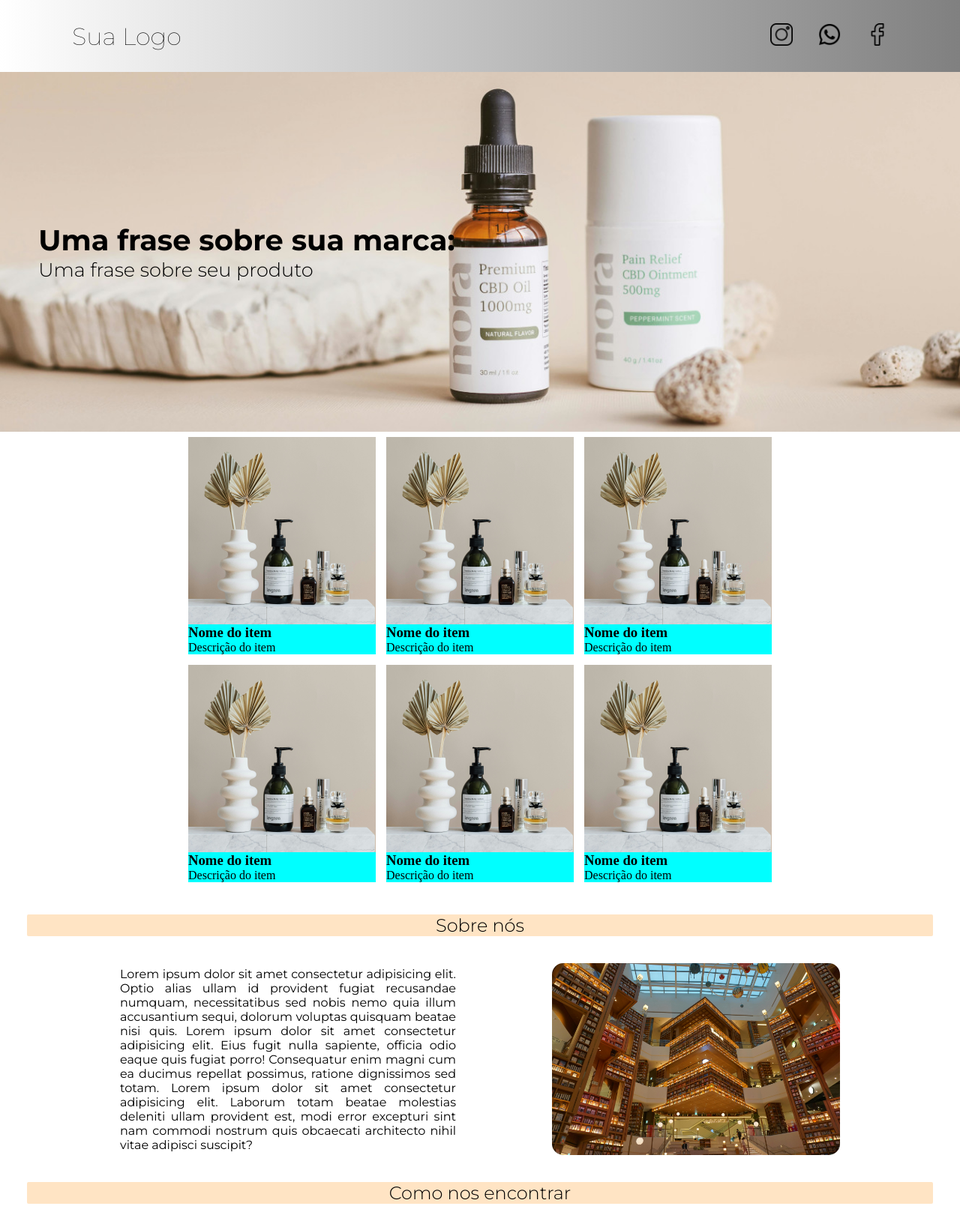
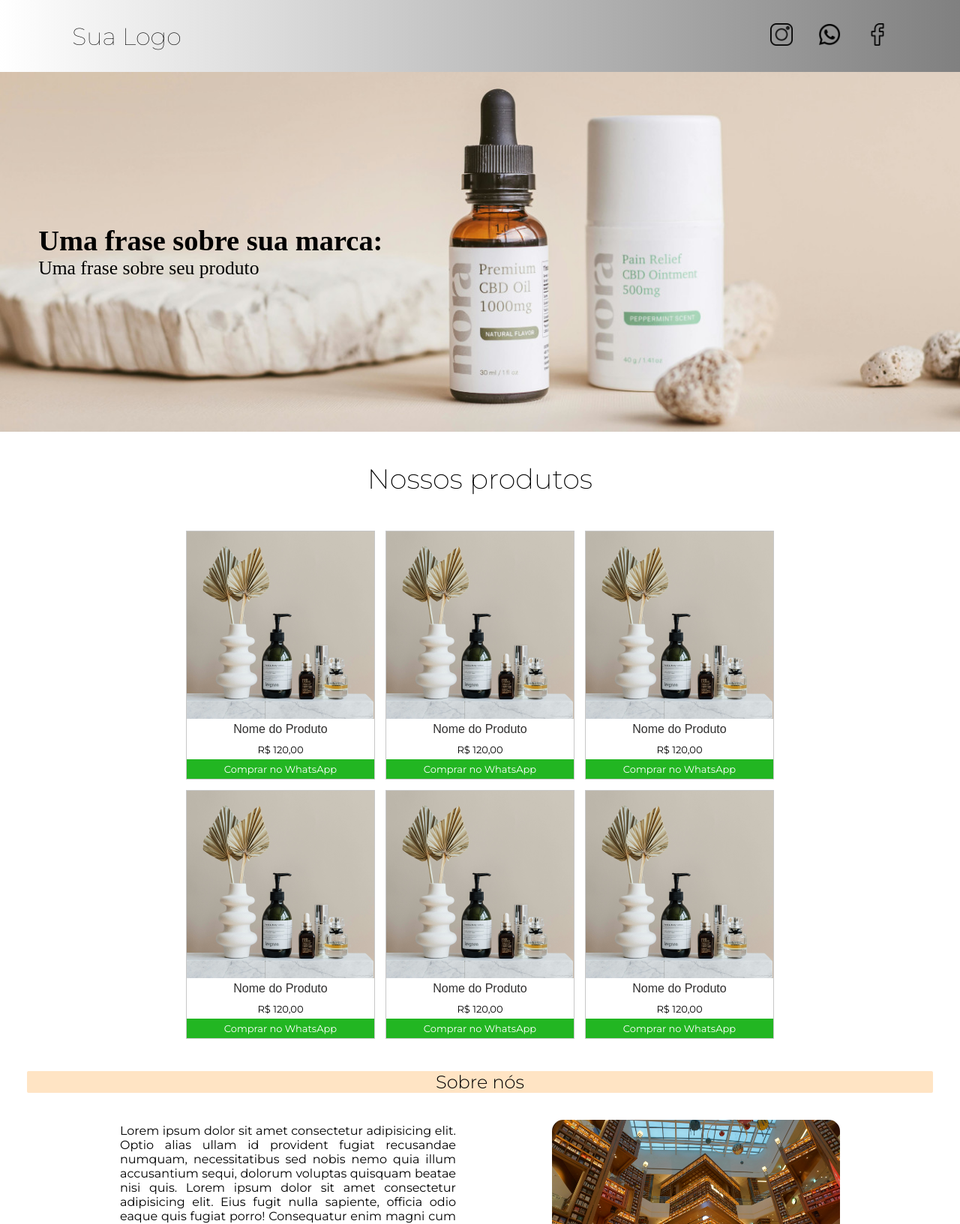
Before and after one commit to HallisonRabelo/Catalogo, a PHP site: page / in a window 1280 px wide. Shown: the top 1633 px of the page at 75% size. Run offline with PHP 8.4, Linux system fonts and the light colour scheme.

Commit message:
atualizado

```diff
--- a/estilos/style.css
+++ b/estilos/style.css
@@ -40,7 +40,6 @@ aside#banner{
 }
 #dialogo{
     padding: 2em;
-    font-family: "Montserrat", sans-serif;
     font-weight: 300;
     font-size: 1.6em;
 }
@@ -48,8 +47,15 @@ main{
 
 
 }
+#titulo-section{
+    text-align: center;
+    font-family: "Montserrat", sans-serif;
+    font-weight: 200;
+    font-size: 2.3em;
+    margin: 40px;
+}
 #catalogo{
-    width: 65%;
+    width: 66%;
     margin: auto;
     display: flex;
     flex-flow: row wrap;
@@ -57,19 +63,44 @@ main{
     align-items: center;
 }
 .itens{
-    height: 290px;
-    width: 250px;
-    background-color: aqua;
+
+    width: 252px;
     margin: 7px;
     display: flex;
     flex-flow: column nowrap;
     object-fit: cover;
-
+    border: .5px solid rgba(0, 0, 0, 0.219);
+}
+.itens>h3{
+    height: 10%;
+    color: rgb(48, 47, 47);
+    text-align: center;
+    font-family: "Monteserrat",sans-serif;
+    font-size: medium;
+    font-weight: 300;
+    padding: 5px;
 }
 .itens > img{
     height: 90%;
     width: 250px;
-    object-fit: contain;
+    object-fit: cover;
+
+}
+.itens>p{
+    font-family: "Montserrat", sans-serif;
+    font-size: small;
+    padding: 5px;
+    text-align: center;
+}
+.itens>a{
+    height: 10%;
+    background-color: rgb(34, 182, 34);
+    color: white;
+    text-align: center;
+    text-decoration: none;
+    font-family: "Montserrat", sans-serif;
+    font-size: small;
+    padding: 5px;
 }
 #titulo-sobre{
     text-align: center;
--- a/index.html
+++ b/index.html
@@ -25,37 +25,48 @@
     </aside>
 
     <main>
+        <h1 id="titulo-section">Nossos produtos</h1>
         <section id="catalogo">
-            <div class="itens" id="item1">
-                <img src="imagens/produto.jpg" alt="Item 1">
-                <h3>Nome do item</h3>
-                <p>Descrição do item</p>
+             <div class="itens">
+                <img src="imagens/produto.jpg" alt="Nome do Produto">
+                <h3>Nome do Produto</h3>
+                <p class="preco">R$ 120,00</p>
+                <a href="https://wa.me/5511999999999?text=Olá! Quero saber mais sobre este produto" class="btn-whatsapp">Comprar no WhatsApp</a>
             </div>
-           <div class="itens" id="item1">
-                <img src="imagens/produto.jpg" alt="Item 1">
-                <h3>Nome do item</h3>
-                <p>Descrição do item</p>
+            <div class="itens">
+                <img src="imagens/produto.jpg" alt="Nome do Produto">
+                <h3>Nome do Produto</h3>
+                <p class="preco">R$ 120,00</p>
+                <a href="https://wa.me/5511999999999?text=Olá! Quero saber mais sobre este produto" class="btn-whatsapp">Comprar no WhatsApp</a>
             </div>
-            <div class="itens" id="item1">
-                <img src="imagens/produto.jpg" alt="Item 1">
-                <h3>Nome do item</h3>
-                <p>Descrição do item</p>
+            <div class="itens">
+                <img src="imagens/produto.jpg" alt="Nome do Produto">
+                <h3>Nome do Produto</h3>
+                <p class="preco">R$ 120,00</p>
+                <a href="https://wa.me/5511999999999?text=Olá! Quero saber mais sobre este produto" class="btn-whatsapp">Comprar no WhatsApp</a>
             </div>
-            <div class="itens" id="item1">
-                <img src="imagens/produto.jpg" alt="Item 1">
-                <h3>Nome do item</h3>
-                <p>Descrição do item</p>
+            <div class="itens">
+                <img src="imagens/produto.jpg" alt="Nome do Produto">
+                <h3>Nome do Produto</h3>
+                <p class="preco">R$ 120,00</p>
+                <a href="https://wa.me/5511999999999?text=Olá! Quero saber mais sobre este produto" class="btn-whatsapp">Comprar no WhatsApp</a>
             </div>
-            <div class="itens" id="item1">
-                <img src="imagens/produto.jpg" alt="Item 1">
-                <h3>Nome do item</h3>
-                <p>Descrição do item</p>
+            <div class="itens">
+                <img src="imagens/produto.jpg" alt="Nome do Produto">
+                <h3>Nome do Produto</h3>
+                <p class="preco">R$ 120,00</p>
+                <a href="https://wa.me/5511999999999?text=Olá! Quero saber mais sobre este produto" class="btn-whatsapp">Comprar no WhatsApp</a>
             </div>
-            <div class="itens" id="item1">
-                <img src="imagens/produto.jpg" alt="Item 1">
-                <h3>Nome do item</h3>
-                <p>Descrição do item</p>
+            <div class="itens">
+                <img src="imagens/produto.jpg" alt="Nome do Produto">
+                <h3>Nome do Produto</h3>
+                <p class="preco">R$ 120,00</p>
+                <a href="https://wa.me/5511999999999?text=Olá! Quero saber mais sobre este produto" class="btn-whatsapp">Comprar no WhatsApp</a>
             </div>
+
+
+
+
         </section>
     </main>
     <h2 id="titulo-sobre">Sobre nós</h2>
```
